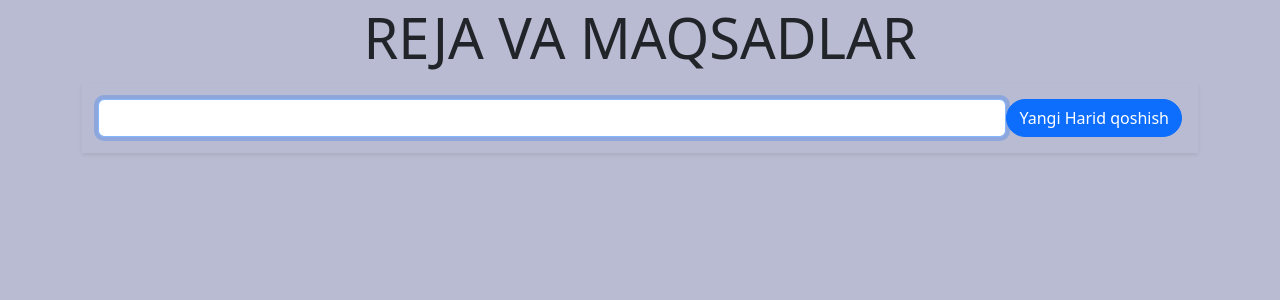
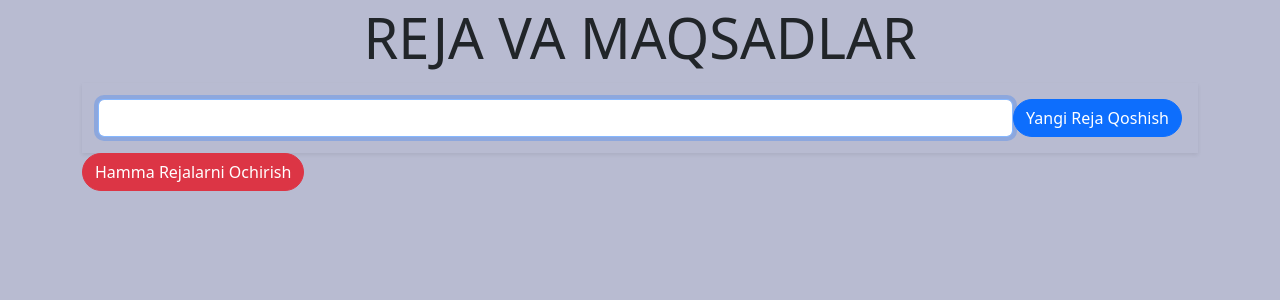
Before and after one commit to Dior1122/reja, a Node server app: page / in a window 1280 px wide. Shown: the top 300 px of the page. Run offline with Node 20, Linux system fonts and the light colour scheme.

Commit message:
fix: refactoring

```diff
--- a/server.js
+++ b/server.js
@@ -35,11 +35,11 @@ app.set("view engine", "ejs");
   });
 
   app.get("/", function (req, res) {
-    res.render("harid");
+    res.render("reja");
   });
 
 const server = http.createServer(app);
 let PORT = 3000;
 server.listen(PORT, function () {
-    console.log(`The server is running succesfully on port: ${PORT}`);
+    console.log(`The server is running succesfully on port: ${PORT}, http://localhost:${PORT}`);
 });
--- a/views/harid.ejs
+++ b/views/reja.ejs
@@ -29,10 +29,12 @@
                 style="flex:1"
                 />
                 <button class="btn btn-primary" style="border-radius:20px">
-                    Yangi Harid qoshish</button>
+                    Yangi Reja Qoshish</button>
             </div>
         </form>
     </div>
+    <button id="clean-all" class="btn btn-danger" style="border-radius:20px">
+        Hamma Rejalarni Ochirish</button>
    </div>
 </body>
 </html>
```
